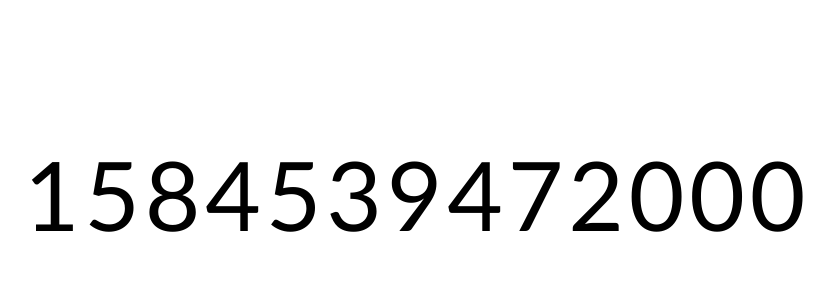
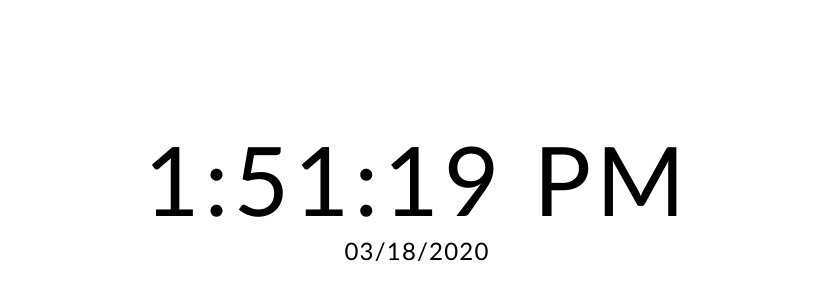
Before and after one commit to addavid/center, a React app: page / in a window 1280 px wide. Shown: the part 204-504 px from the top of the page, without its empty margins (223-1057 px from the left). Built offline with nearby package versions, Linux system fonts and the light colour scheme.

Commit message:
many changes

```diff
--- a/app/assets/style.css
+++ b/app/assets/style.css
@@ -5,7 +5,7 @@
     src: local('Lato Regular'), local('Lato-Regular'), url(./fonts/LatoLatin-Regular.woff2) format('woff2');
 }
 
-body {
+#react-container {
     position: absolute;
     top: 0;
     left: 0;
--- a/app/components/Time.js
+++ b/app/components/Time.js
@@ -13,24 +13,40 @@ export default class Time extends React.Component {
 
         this.state = {
             isLoading: true,
-            time: moment.now()
+            time: moment().format('LTS'),
+            date: moment().format('L')
         };
+
+        this.updateDateTime = this.updateDateTime.bind(this);
     }
 
     componentDidMount() {
         this.setState({ isLoading: false });
+        this.interval = setInterval(this.updateDateTime, 1000);
     }
 
+    updateDateTime() {
+        this.setState({
+            date: moment().format('L'),
+            time: moment().format('LTS')
+        });
+    }
 
     render() {
-        const { isLoading } = this.state;
+        const { isLoading, time, date } = this.state;
 
         return (
             <div className='center'>
                 <time id='clock'>
                     {isLoading
-                        ? <span>Loading..</span>
-                        : moment.now()
+                        ? <span>Loading Time..</span>
+                        : time
+                    }
+                </time>
+                <time id='date'>
+                    {isLoading
+                        ? <span>Loading Date..</span>
+                        : date
                     }
                 </time>
             </div>
--- a/app/index.html
+++ b/app/index.html
@@ -10,6 +10,8 @@
         <title>Adi's Startpage</title>
     </head>
 
-    <body id='main'>
+    <body>
+        <div id='react-container'>
+        </div>
     </body>
 </html>
--- a/app/index.js
+++ b/app/index.js
@@ -25,7 +25,6 @@ class App extends React.Component {
         };
     }
 
-
     render() {
         const { typed } = this.state;
 
@@ -39,5 +38,5 @@ class App extends React.Component {
 
 
 ReactDOM.render(
-    <App />, document.getElementById('main')
+    <App />, document.getElementById('react-container')
 );
```
Lines whose indentation alone changed are shown as unchanged.
